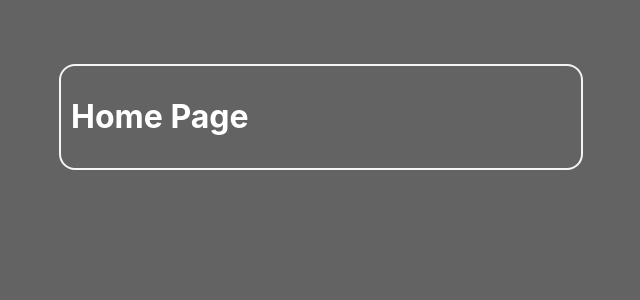
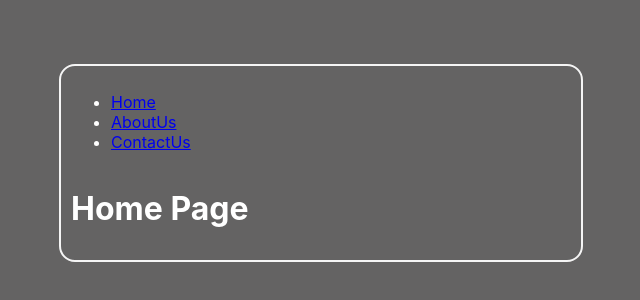
Before and after one commit to rasathuraikaran/react, a React (Create React App) app: page / in a window 1280 px wide. Shown: the part 128-428 px from the top of the page, without its empty margins (319-959 px from the left). Built offline with nearby package versions, Linux system fonts and the light colour scheme.

Commit message:
route link added instead of anchor tag

```diff
--- a/src/App.js
+++ b/src/App.js
@@ -1,7 +1,7 @@
 import "./App.css";
 import Result from "./Result"; // Import the Result component
 import React, { useState } from "react";
-import { BrowserRouter, Route, Routes } from "react-router-dom";
+import { BrowserRouter, Route, Routes, Link } from "react-router-dom";
 import Home from "./components/Home";
 import About from "./components/About";
 import Contact from "./components/Contact";
@@ -17,6 +17,17 @@ function App() {
  return (
   <div className="container">
    <BrowserRouter>
+    <ul>
+     <li>
+      <Link to="/">Home</Link>
+     </li>
+     <li>
+      <Link to="/a">AboutUs</Link>
+     </li>
+     <li>
+      <Link to="/c">ContactUs</Link>
+     </li>
+    </ul>
     <Routes>
      <Route path="/" element={<Home />} />
      <Route path="/a" element={<About />} />
```
